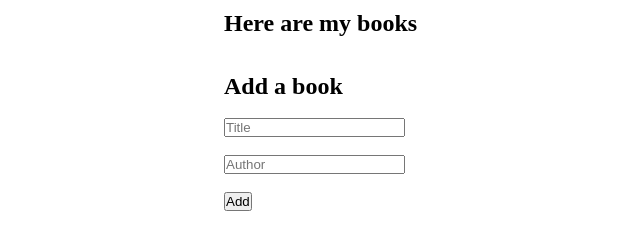
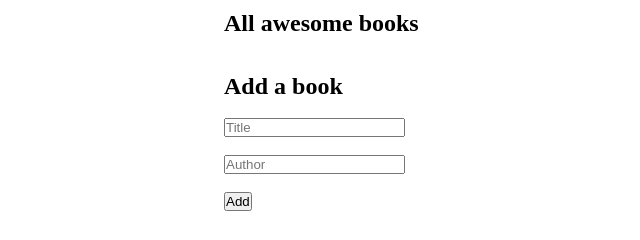
Before and after one commit to Bigizi/AwesomeBook, a plain HTML site: page index.html in a window 1280 px wide. Shown: the full height of the page, 288-928 px from the left. Drawn offline with Linux system fonts and the light colour scheme.

Commit message:
Updating index html file

```diff
--- a/index.html
+++ b/index.html
@@ -19,7 +19,7 @@
         <div class="content">
             <article class="list-container">
                 <div class="title-container">
-                    <h1 class="title-bar">Here are my books</h1>
+                    <h1 class="title-bar">All awesome books</h1>
                 </div>
                 <div class="book-list"></div>
             </article><br><br>
```
